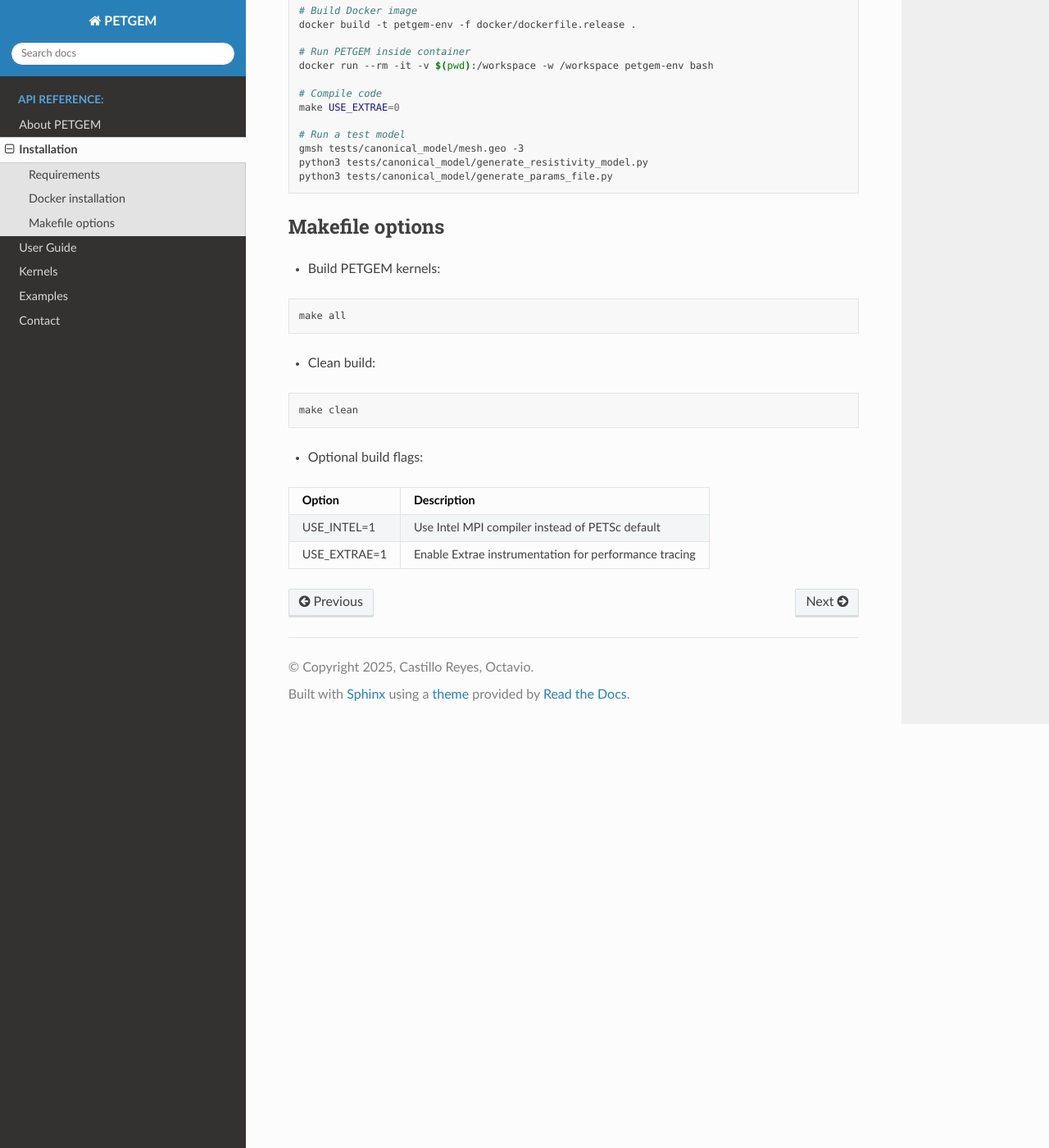
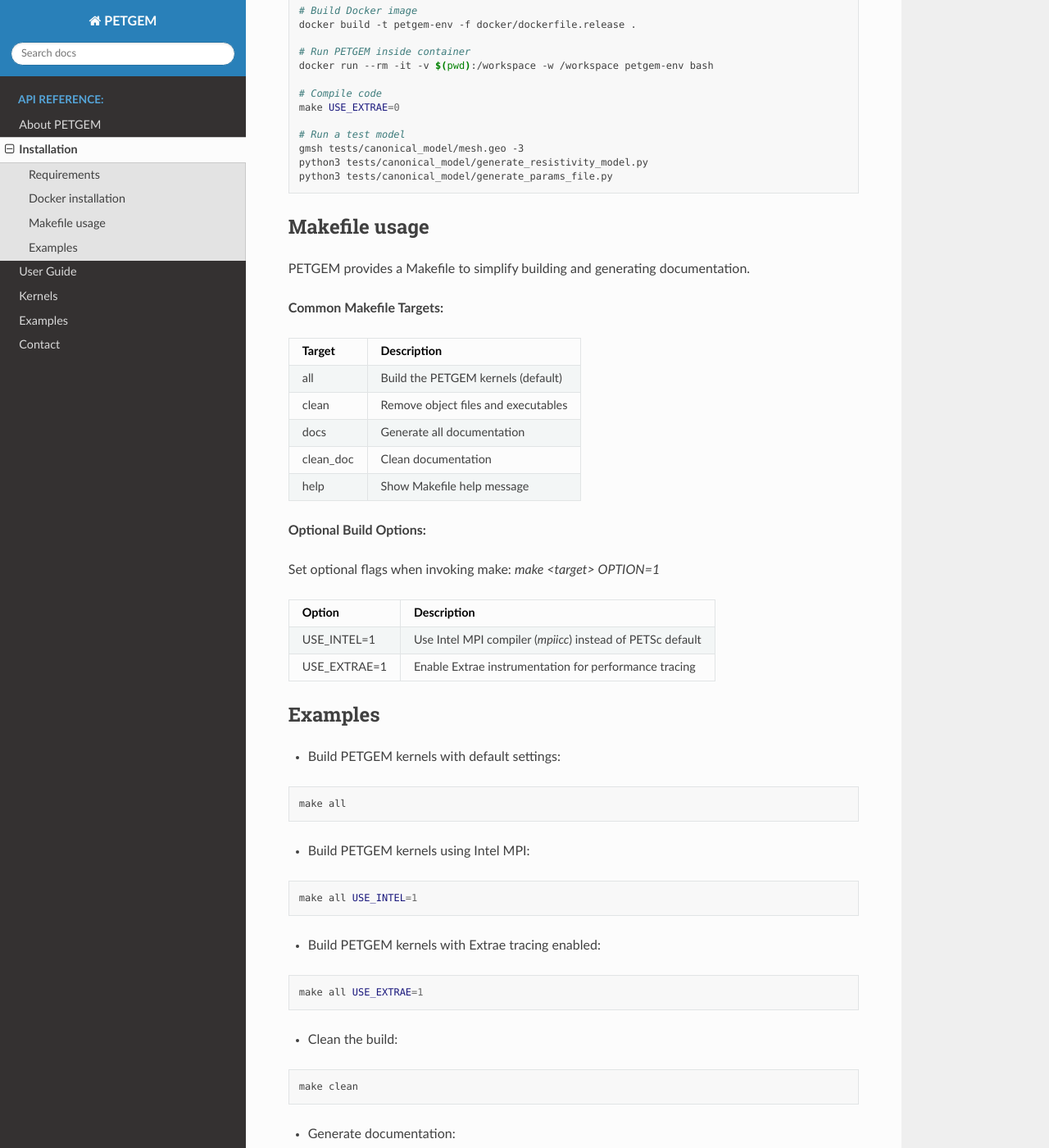
Before and after one commit to ocastilloreyes/petgem, a Sphinx documentation site: the page built from docs/source/manual/install.rst, in a window 1280 px wide and 1400 px high, scrolled down 539 px. Shown: the whole window at 82% size. Built offline with Sphinx 7.4.7 and the Read the Docs theme 3.1.0, drawn with Linux system fonts in a browser that asks for light colours; pages that are not in the unit, such as notebooks, are missing from menus.

```diff
--- a/README.rst
+++ b/README.rst
@@ -1,7 +1,7 @@
 .. raw:: html
 
    <div style="display: flex; align-items: center; margin-bottom: 20px;">
-       <img src="_static/petgem_logo.png" alt="PETGEM Logo" width="100px" style="margin-right: 20px;">
+       <img src="docs/source/_static/petgem_logo.png" alt="PETGEM Logo" width="100px" style="margin-right: 20px;">
        <div>
            <h1>PETGEM: Parallel Exascale Toolkit for Geophysical Electromagnetic Modeling</h1>
        </div>
--- a/docs/source/manual/install.rst
+++ b/docs/source/manual/install.rst
@@ -33,22 +33,31 @@
    python3 tests/canonical_model/generate_resistivity_model.py
    python3 tests/canonical_model/generate_params_file.py
 
+Makefile usage
+--------------
+PETGEM provides a Makefile to simplify building and generating documentation.
 
-Makefile options
-----------------
-- Build PETGEM kernels:
+**Common Makefile Targets:**
 
-.. code-block:: bash
+.. list-table::
+   :header-rows: 1
 
-    make all
+   * - Target
+     - Description
+   * - all
+     - Build the PETGEM kernels (default)
+   * - clean
+     - Remove object files and executables
+   * - docs
+     - Generate all documentation
+   * - clean_doc
+     - Clean documentation
+   * - help
+     - Show Makefile help message
 
-- Clean build:
+**Optional Build Options:**
 
-.. code-block:: bash
-
-    make clean
-
-- Optional build flags:
+Set optional flags when invoking make: `make <target> OPTION=1`
 
 .. list-table::
    :header-rows: 1
@@ -56,6 +65,38 @@
    * - Option
      - Description
    * - USE_INTEL=1
-     - Use Intel MPI compiler instead of PETSc default
+     - Use Intel MPI compiler (`mpiicc`) instead of PETSc default
    * - USE_EXTRAE=1
      - Enable Extrae instrumentation for performance tracing
+
+Examples
+--------
+- Build PETGEM kernels with default settings:
+
+.. code-block:: bash
+
+    make all
+
+- Build PETGEM kernels using Intel MPI:
+
+.. code-block:: bash
+
+    make all USE_INTEL=1
+
+- Build PETGEM kernels with Extrae tracing enabled:
+
+.. code-block:: bash
+
+    make all USE_EXTRAE=1
+
+- Clean the build:
+
+.. code-block:: bash
+
+    make clean
+
+- Generate documentation:
+
+.. code-block:: bash
+
+    make docs
```
Also changed, not shown: 2 other files.
